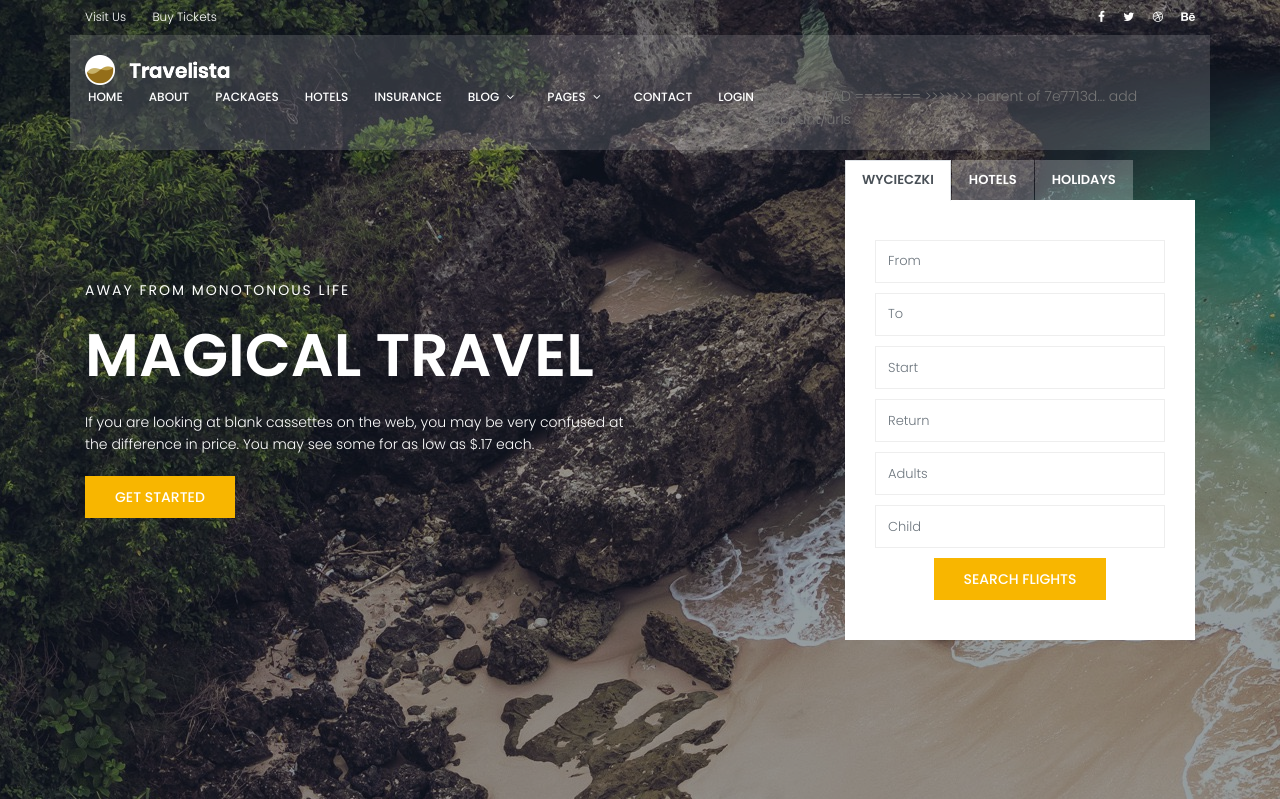
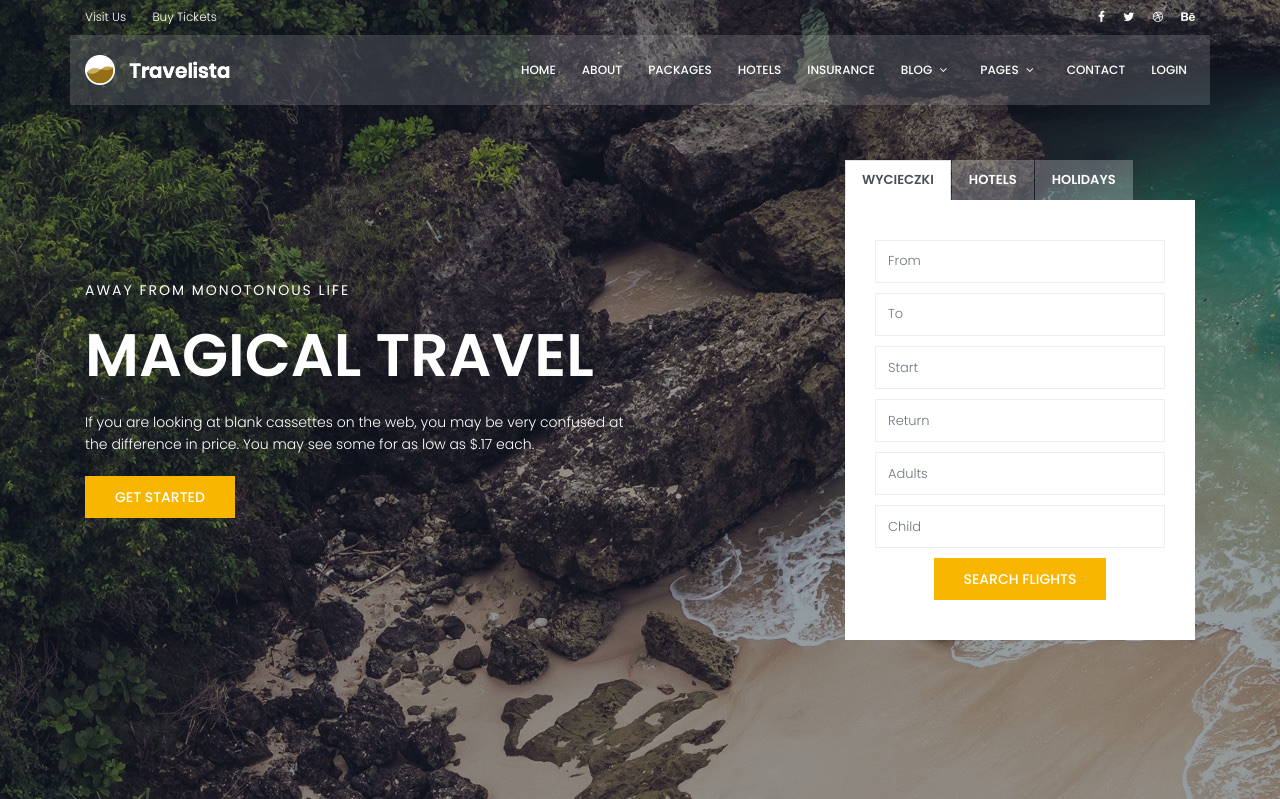
Before and after one commit to darek-k/DjangoTravelAgency, a Django app: page / in a window 1280 px wide. Shown: the top 799 px of the page. Run offline with Django 3.2, Linux system fonts and the light colour scheme; data comes from the database, SQL or seed files in the repository; style sheets or scripts are compiled from the project's sources; some libraries are stand-ins or nearby versions.

Commit message:
upgrade index.html

```diff
--- a/config/core/templates/core/index.html
+++ b/config/core/templates/core/index.html
@@ -85,10 +85,10 @@
 				            </ul>
 				          </li>
 				          <li><a href="{% url 'core:contact' %}">Contact</a></li>
-<<<<<<< HEAD
-=======
+
+
 				          <li><a href="{% url 'core:contact' %}">Login</a></li>
->>>>>>> parent of 7e7713d... add account/urls
+
 				        </ul>
 				      </nav><!-- #nav-menu-container -->
 					</div>
```
